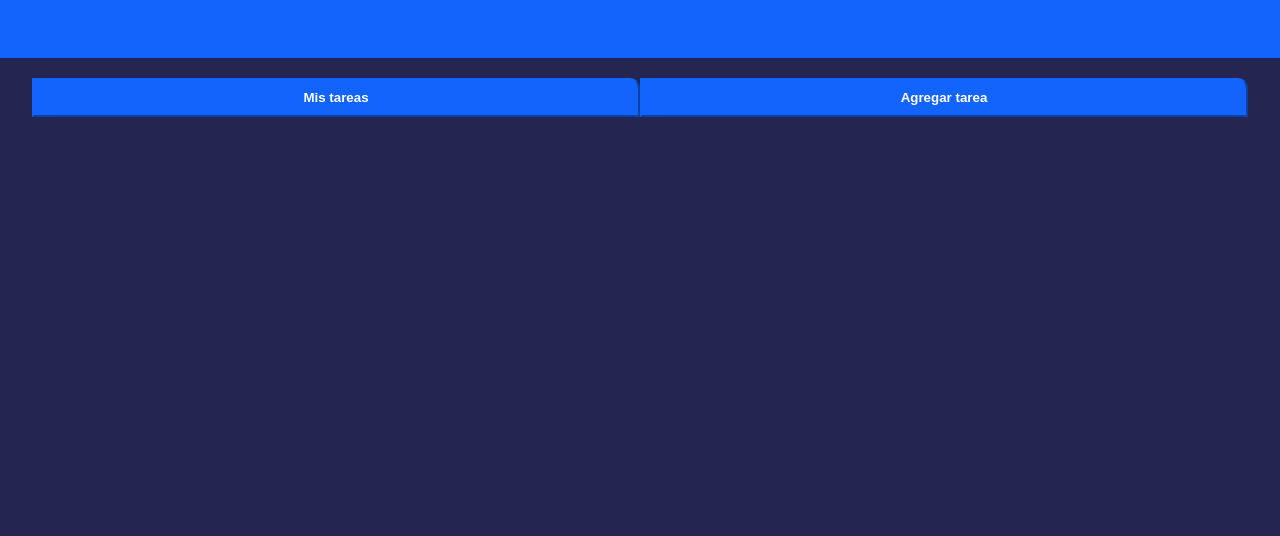
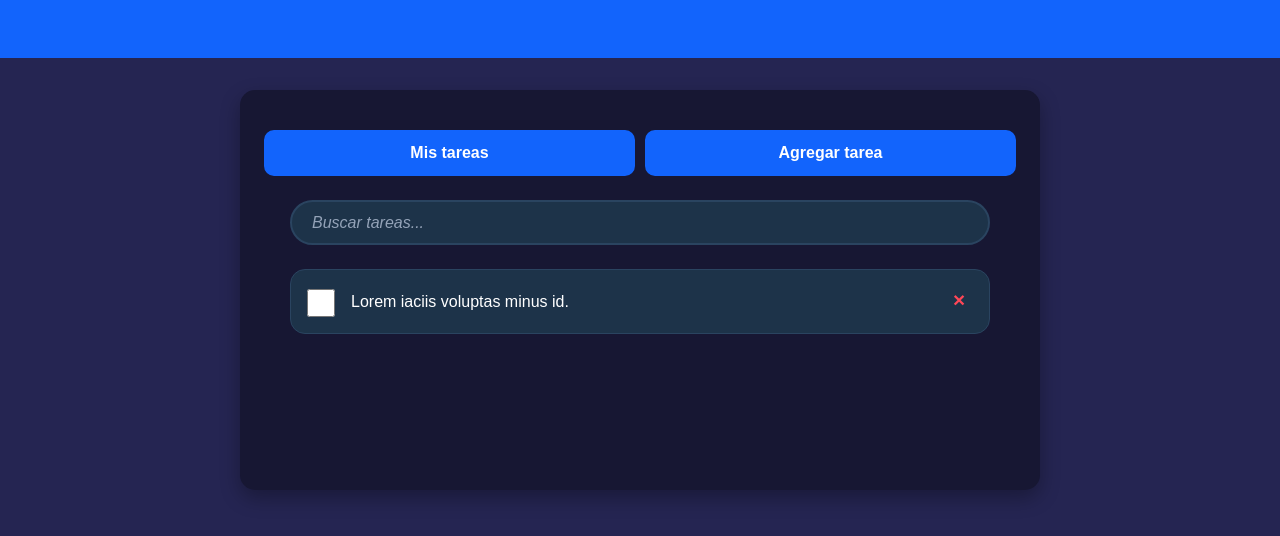
Before and after one commit to AlexSFCodes/ToDoList, a website built with Vite: page index.html in a window 1280 px wide. Shown: the part 102-638 px from the top of the page. Built offline with nearby package versions, Linux system fonts and the light colour scheme.

Commit message:
"diseño de mis tareas completado "

```diff
--- a/index.html
+++ b/index.html
@@ -5,6 +5,7 @@
     <link rel="icon" type="image/svg+xml" href="/vite.svg" />
     <meta name="viewport" content="width=device-width, initial-scale=1.0" />
     <title>todolist</title>
+    <link rel="stylesheet" href="style.css">
   </head>
   <body>
     <header>
@@ -12,10 +13,18 @@
         To Do List
       </h1>
     </header>
-    <main class="container">
-      <input class="buttom" type="button" value="Mis tareas">
-      <input class="buttom" type="button" value="Agregar tarea">
-    </main>
+    <main class="wrap">
+      <div class="container">
+        <!-- CAMBIO: Usar <button> en lugar de <input type="button"> -->
+        <button class="buttom" type="button">Mis tareas</button>
+        <button class="buttom" type="button">Agregar tarea</button>
+      </div>
+      <input type="search" class="search-bar" placeholder="Buscar tareas..." id="buscadorTareas" aria-label="Buscar tareas">
+      <div class="view">
+        <input class="toggle" type="checkbox" id="task1">
+        <label for="task1">Lorem iaciis voluptas minus id.</label>
+        <button class="destroy" aria-label="Eliminar tarea"></button>
+      </div>
     </main>
     <div id="app"></div>
     <script type="module" src="/src/main.js"></script>
--- a/src/style.css
+++ b/src/style.css
@@ -1,37 +1,206 @@
-*{
-  margin: 0;
-
-}
-body{
-  margin: 0;
-  box-sizing: border-box;
-  background-color: rgb(37, 37, 82);
+/* ===== RESET ===== */
+*,
+*::before,
+*::after{
+  margin:0;
+  padding:0;
+  box-sizing:border-box;
 }
 
+/* ===== BODY ===== */
+body{
+  background-color:rgb(37,37,82);
+  font-family:Arial, Helvetica, sans-serif;
+  min-height:100vh;
+}
+
+/* ===== HEADER ===== */
 .title{
-  font-family: Arial;
-  font-weight: 800;
-  color: rgb(255, 255, 255);
+  font-weight:800;
+  color:white;
+  text-align:center;
+  font-size:2rem;
 }
+
 header{
-  display: flex;
-  align-items: center;
-  justify-content: center;
-  background-color: rgb(18, 100, 252);
-  height: 20vh;
+  display:flex;
+  align-items:center;
+  justify-content:center;
+  background-color:rgb(18,100,252);
+  min-height:20vh;
+  padding:1rem;
 }
+
+/* ===== MAIN ===== */
+.wrap{
+  width:95%;
+  max-width:800px;
+  margin:2rem auto;
+  background-color:rgb(23,23,51);
+  min-height:50vh;
+  border-radius:15px;
+  padding:1.5rem;
+  box-shadow:0 8px 20px rgba(0,0,0,0.3);
+}
+
+/* ===== BOTONES ===== */
 .container{
- display: flex;
- margin: auto;
- margin-top: 20px;
- width: 95%;
+  display:flex;
+  gap:10px;
+  margin-top:1rem;
 }
+
 .buttom{
-  background-color: rgb(18, 100, 252);
-  border-color: rgb(18, 100, 252);
-  padding: 10px;
-  border-top-right-radius: 10px;
-  width: 100%;
-  color: white;
-  font-weight: 600;
+  background-color:rgb(18,100,252);
+  border:2px solid rgb(18,100,252);
+  padding:12px 20px;
+  border-radius:10px;
+  width:100%;
+  color:white;
+  font-weight:600;
+  font-size:1rem;
+  cursor:pointer;
+  transition:background-color 0.3s ease;
 }
+
+.buttom:hover{
+  background-color:rgb(15,85,220);
+}
+
+/* ===== SEARCH ===== */
+.search-bar{
+  display:block;
+  background-color:#1d3349;
+  height:45px;
+  width:100%;
+  max-width:700px;
+  margin:1.5rem auto;
+  padding:0 20px;
+  font-size:1rem;
+  border:2px solid #2a4460;
+  color:white;
+  border-radius:25px;
+  outline:none;
+  transition:all 0.3s ease;
+}
+
+.search-bar:focus{
+  border-color:rgb(18,100,252);
+  box-shadow:0 0 0 3px rgba(18,100,252,0.2);
+}
+
+.search-bar::placeholder{
+  color:#94a3b8;
+  font-style:italic;
+}
+
+/* ===== TASK ITEM ===== */
+.view{
+  background-color:#1d3349;
+  width:100%;
+  max-width:700px;
+  display:flex;
+  align-items:flex-start;
+  margin:1rem auto;
+  border-radius:15px;
+  font-size:1rem;
+  color:white;
+  padding:1rem;
+  border:1px solid #2a4460;
+  gap:1rem;
+}
+
+.toggle{
+  width:28px;
+  height:28px;
+  cursor:pointer;
+  accent-color:rgb(18,100,252);
+  flex-shrink:0;
+  border-radius:6px;
+  margin-top:3px;
+}
+
+.toggle:checked + label{
+  text-decoration:line-through;
+  color:#94a3b8;
+  opacity:0.8;
+}
+
+.view label{
+  flex:1;
+  line-height:1.5;
+  word-break:break-word;
+  cursor:pointer;
+  margin-top:4px;
+}
+
+/* ===== DELETE BUTTON ===== */
+.destroy{
+  width:28px;
+  height:28px;
+  flex-shrink:0;
+  font-size:1.3rem;
+  color:#ff4757;
+  background:none;
+  border:none;
+  cursor:pointer;
+  border-radius:6px;
+  display:flex;
+  align-items:center;
+  justify-content:center;
+  transition:all 0.3s ease;
+}
+
+.destroy:hover{
+  background-color:rgba(255,71,87,0.1);
+}
+
+.destroy:active{
+  background-color:rgba(255,71,87,0.2);
+}
+
+.destroy::after{
+  content:'×';
+  font-weight:bold;
+  line-height:1;
+}
+
+/* ===== ACCESSIBILITY ===== */
+button:focus,
+input:focus{
+  outline:2px solid rgb(18,100,252);
+  outline-offset:2px;
+}
+
+/* ===== RESPONSIVE ===== */
+@media (max-width:768px){
+  .title{font-size:1.5rem;}
+
+  .wrap{
+    width:98%;
+    padding:1rem;
+    margin:1rem auto;
+  }
+
+  .container{flex-direction:column;}
+
+  .buttom{padding:10px;}
+
+  .view{
+    padding:0.8rem;
+    gap:0.8rem;
+  }
+
+  .toggle{
+    width:24px;
+    height:24px;
+  }
+
+  .destroy{
+    width:24px;
+    height:24px;
+    font-size:1.1rem;
+  }
+
+  .view label{margin-top:3px;}
+}
```
